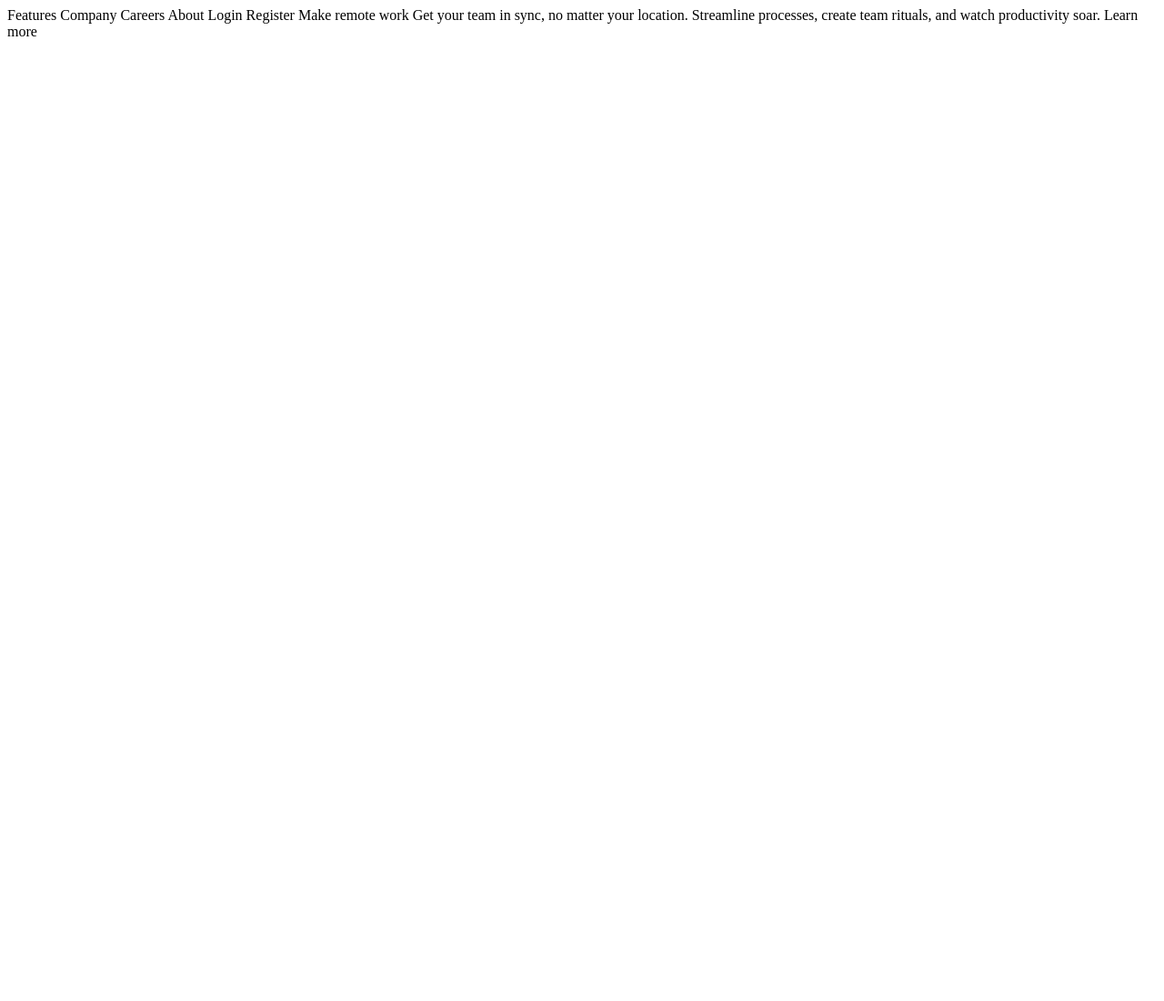
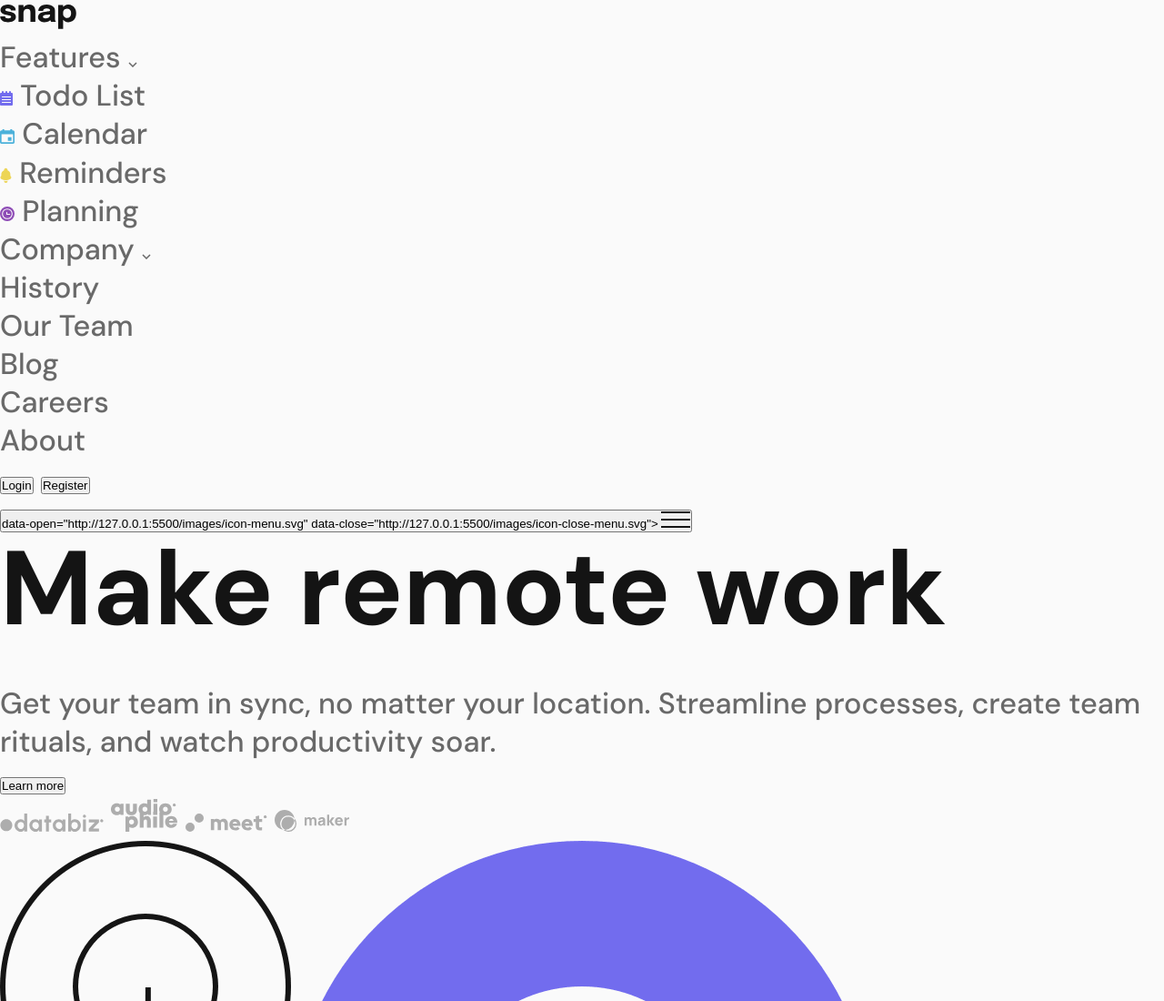
Before and after one commit to Glenda9031/Intro_Section_With_Drop_Down_Navigation, a plain HTML site: page index.html in a window 1280 px wide. Shown: the top 1100 px of the page at 91% size. Before the commit the page ends 800 px from the top, so only its background shows below. Drawn offline with Linux system fonts and the light colour scheme.

Commit message:
Revised index.html and style.css

```diff
--- a/css/style.css
+++ b/css/style.css
@@ -0,0 +1,50 @@
+@import url('https://fonts.googleapis.com/css2?family=DM+Sans:ital,opsz,wght@0,9..40,100..1000;1,9..40,100..1000&family=Epilogue:ital,wght@0,100..900;1,100..900&family=Plus+Jakarta+Sans:ital,wght@0,200..800;1,200..800&display=swap');
+
+:root {
+    --primary-color: hsl(0, 0%, 100%);
+    --almost-white: hsl(0, 0%, 98%);
+    --medium-gray: hsl(0, 0%, 41%);
+    --almost-black: hsl(0, 0%, 8%);
+}
+
+*,
+*::before,
+*::after {
+    box-sizing: border-box;
+    margin: 0;
+    padding: 0;
+}
+
+html {
+    font-size: 1.125rem;
+}
+
+body {
+    font-family: 'DM Sans', sans-serif;
+    font-weight: 500;
+    font-size: 1.8rem;
+    line-height: 1.3;
+    color: var(--medium-gray);
+    background-color: var(--almost-white);
+    overflow-x: hidden;
+}
+
+h1 {
+    font-size: 6.4rem;
+    color: var(--almost-black);
+    font-weight: 700;
+    line-height: 1;
+    margin-bottom: 2.6rem;
+}
+
+ul {
+    list-style: none;
+}
+
+.grid {
+    display: grid;
+}
+
+.grid-2cols {
+    grid-template-columns: repeat(2, 1fr);
+}
--- a/index.html
+++ b/index.html
@@ -8,21 +8,74 @@
   <title>Frontend Mentor | Intro section with dropdown navigation</title>
 </head>
 <body>
+  <header class="row-header">
+    <img src="./images/logo.svg" alt="logo">
+    <nav class="row nav">
+      <ul class="row nav__list">
+        <li class="hidden features row menu">
+          <div class="row menu--name">
+            Features
+            <img src="./images/icon-arrow-down.svg" data-srcup="./images/icon-arrow-up" data-srcdown="./images/icon-arrow-down" alt="arrow down">
+          </div>
 
-  Features
-  Company
-  Careers
-  About
+          <ul class="popMenu">
+            <li><img src="./images/icon-todo.svg" alt=""> Todo List</li>
+            <li><img src="./images/icon-calendar.svg" alt=""> Calendar</li>
+            <li><img src="./images/icon-reminders.svg" alt=""> Reminders</li>
+            <li><img src="./images/icon-planning.svg" alt=""> Planning</li>
+          </ul>
+        </li>
 
-  Login
-  Register
+        <li class="hidden features row menu">
+          <div class="row menu--name">
+            Company
+            <img src="./images/icon-arrow-down.svg" data-srcup="./images/icon-arrow-up" data-srcdown="./images/icon-arrow-down" alt="arrow down">
+          </div>
 
-  Make remote work
+          <ul class="popMenu">
+            <li>History</li>
+            <li>Our Team</li>
+            <li>Blog</li>
+          </ul>
+        </li>
+        <li>Careers</li>
+        <li>About</li>
+      </ul>
 
-  Get your team in sync, no matter your location. Streamline processes,
-  create team rituals, and watch productivity soar.
+      <div class="btns--row row">
+        <button class="btn btn--login">Login</button>
+        <button class="btn btn--register">Register</button>
+      </div>
+    </nav>
+    <button class="btn side-menu-btn">
+      data-open="http://127.0.0.1:5500/images/icon-menu.svg"
+      data-close="http://127.0.0.1:5500/images/icon-close-menu.svg">
+      <img src="./images/icon-menu.svg" alt="menu">
+    </button>
+  </header>
 
-  Learn more
+  <section class="section grid grid--2cols">
+    <div class="col-text grid-col">
+      <h1 class="h1">Make remote work</h1>
+      <p>Get your team in sync, no matter your location. Streamline processes,
+        create team rituals, and watch productivity soar.</p>
+      <button class="btn btn--learn">Learn more</button>
+
+      <div class="row brands">
+        <img src="./images/client-databiz.svg" alt="databiz">
+        <img src="./images/client-audiophile.svg" alt="audiophile">
+        <img src="./images/client-meet.svg" alt="meet">
+        <img src="./images/client-maker.svg" alt="maker">
+      </div>
+    </div>
+
+    <div class="col-img grid-col">
+      <picture>
+        <source srcset="./images/image-hero-desktop.png" media="(min-width: 47.5em)"/>
+        <img src="./images/image-hero-mobile.png" alt="hero" class="hero-img">
+      </picture>
+    </div>
+  </section>
   <script src="script.js"></script>
 </body>
 </html>
```
Also changed, not shown: 1 other file.
